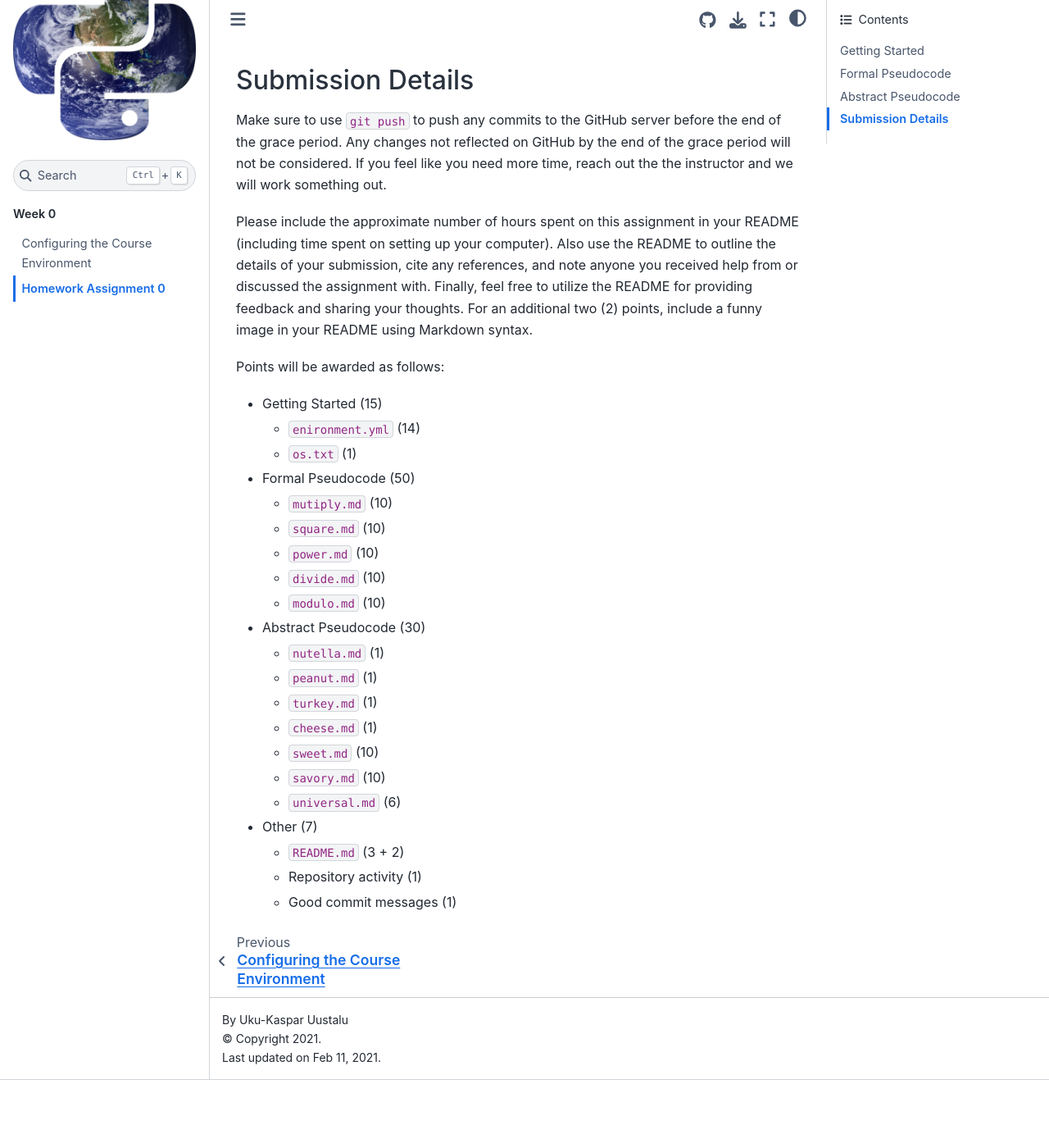
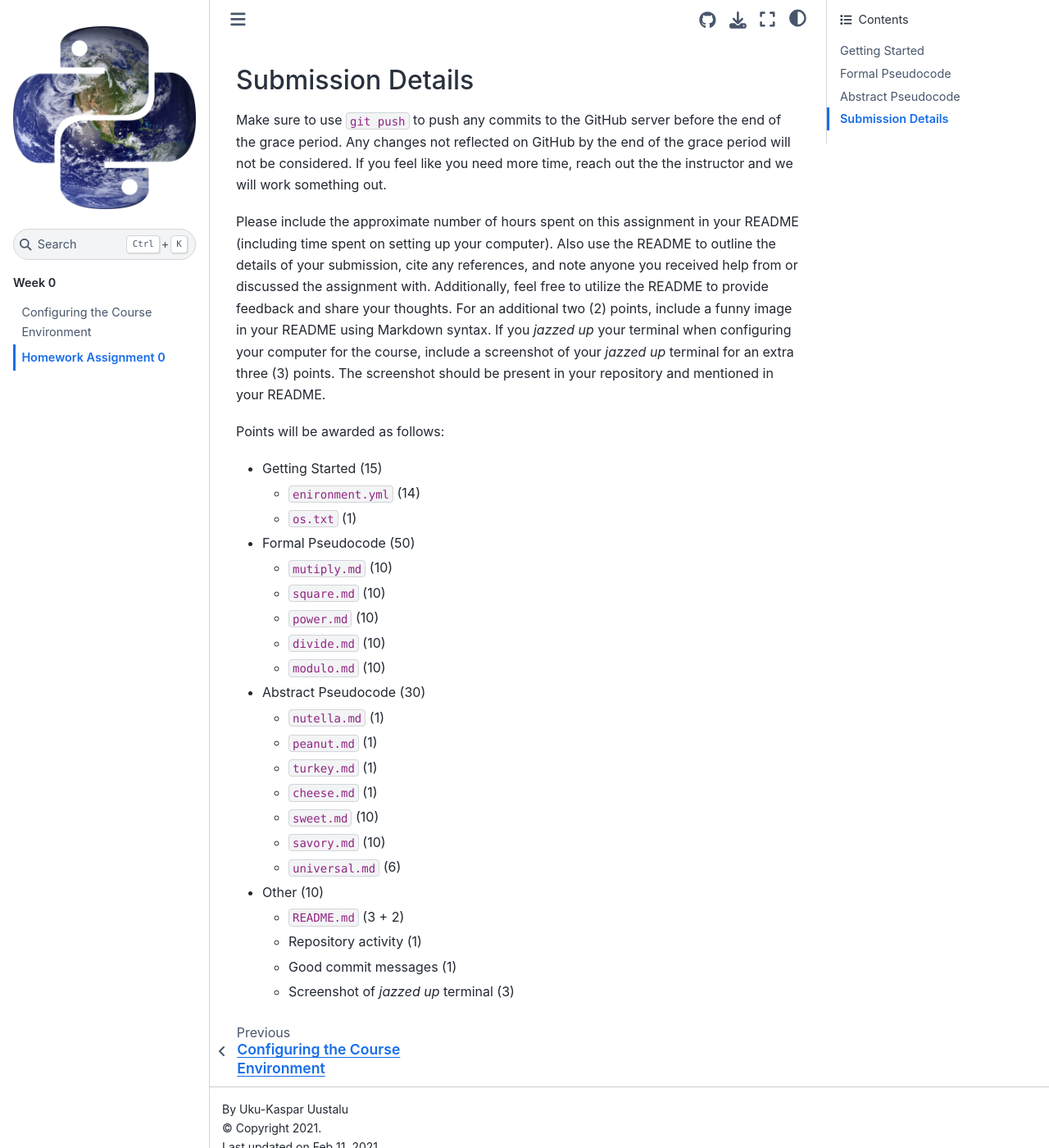
Before and after one commit to uep239/uep239.github.io, a Jupyter Book: the page built from source/assignments/hw00.md, in a window 1280 px wide and 1400 px high, scrolled down 5549 px. Shown: the whole window at 82% size. Built offline with Jupyter Book 1.0.4 settings and Sphinx 7.4.7 and the Sphinx Book theme 1.1.4, drawn with Linux system fonts in a browser that asks for light colours; before the commit the page ends 6866 px from its top, so only the background shows below that.

Commit message:
add bonus section to hw0

```diff
--- a/source/assignments/hw00.md
+++ b/source/assignments/hw00.md
@@ -151,7 +151,7 @@ Knowing this, do the following:
 
 Make sure to use `git push` to push any commits to the GitHub server before the end of the grace period. Any changes not reflected on GitHub by the end of the grace period will not be considered. If you feel like you need more time, reach out the the instructor and we will work something out.
 
-Please include the approximate number of hours spent on this assignment in your README (including time spent on setting up your computer). Also use the README to outline the details of your submission, cite any references, and note anyone you received help from or discussed the assignment with. Finally, feel free to utilize the README for providing feedback and sharing your thoughts. For an additional two (2) points, include a funny image in your README using Markdown syntax.
+Please include the approximate number of hours spent on this assignment in your README (including time spent on setting up your computer). Also use the README to outline the details of your submission, cite any references, and note anyone you received help from or discussed the assignment with. Additionally, feel free to utilize the README to provide feedback and share your thoughts. For an additional two (2) points, include a funny image in your README using Markdown syntax. If you *jazzed up* your terminal when configuring your computer for the course, include a screenshot of your *jazzed up* terminal for an extra three (3) points. The screenshot should be present in your repository and mentioned in your README.
 
 Points will be awarded as follows:
 
@@ -172,7 +172,8 @@ Points will be awarded as follows:
     - `sweet.md` (10)
     - `savory.md` (10)
     - `universal.md` (6)
-- Other (7)
+- Other (10)
     - `README.md` (3 + 2)
     - Repository activity (1)
     - Good commit messages (1)
+    - Screenshot of *jazzed up* terminal (3)
```
Also changed, not shown: other parts of source/assignments/hw00.md (+1 -1 lines).
